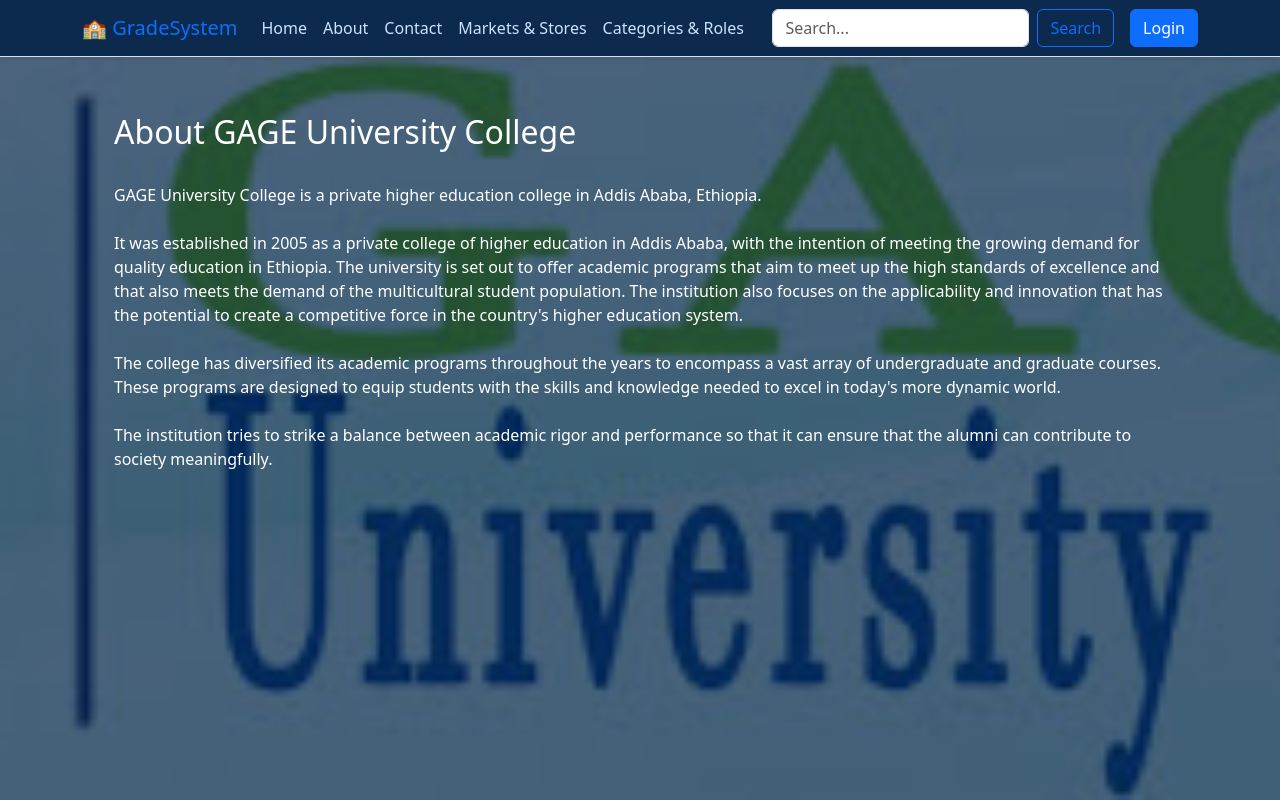
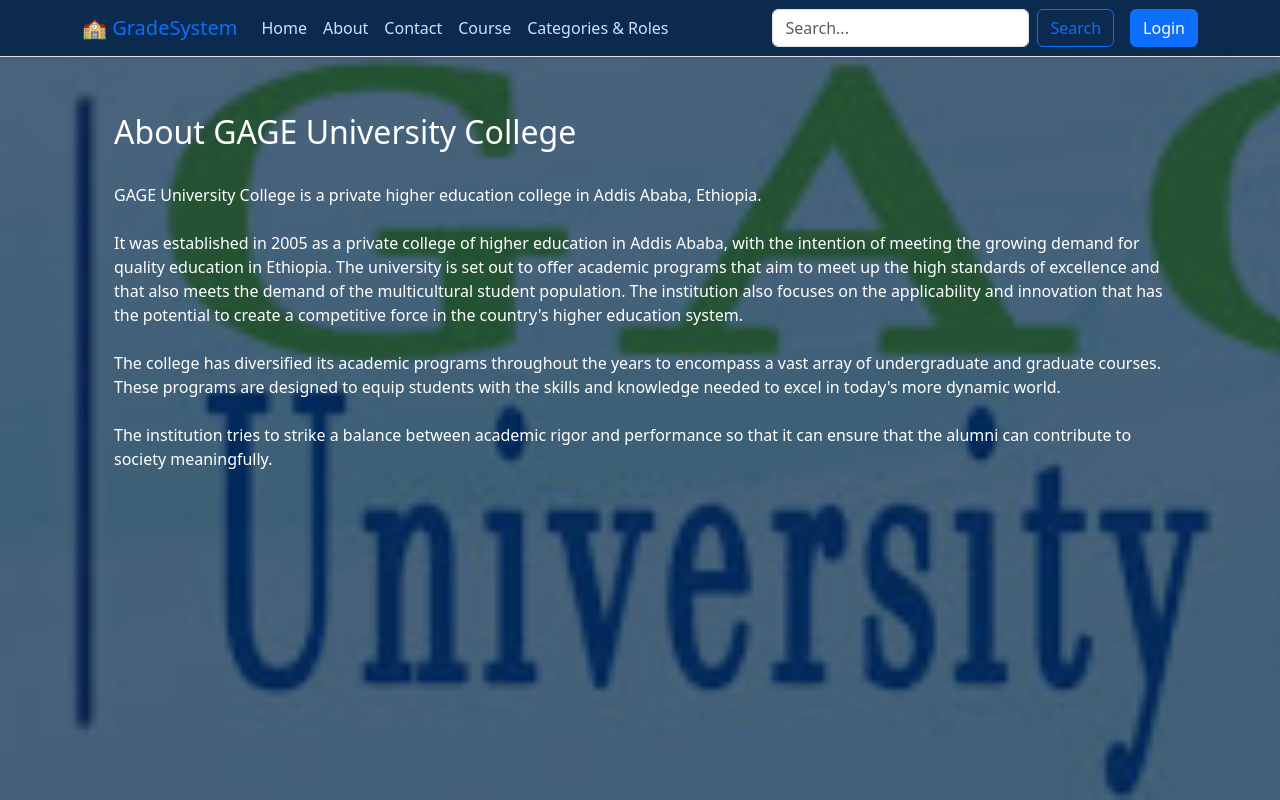
Before and after one commit to groupsystemm/garde_system, a Flask app: page /about in a window 1280 px wide. Run offline with Flask 3, Linux system fonts and the light colour scheme.

Commit message:
Update layout.html

```diff
--- a/templates/layout.html
+++ b/templates/layout.html
@@ -121,7 +121,7 @@
             <li class="nav-item"><a class="nav-link" href="/">Home</a></li>
             <li class="nav-item"><a class="nav-link" href="/about">About</a></li>
             <li class="nav-item"><a class="nav-link" href="/contact">Contact</a></li>
-            <li class="nav-item"><a class="nav-link" href="/markets">Markets & Stores</a></li>
+            <li class="nav-item"><a class="nav-link" href="/markets">Course</a></li>
             <li class="nav-item"><a class="nav-link" href="/categories">Categories & Roles</a></li>
           </ul>
 
```
